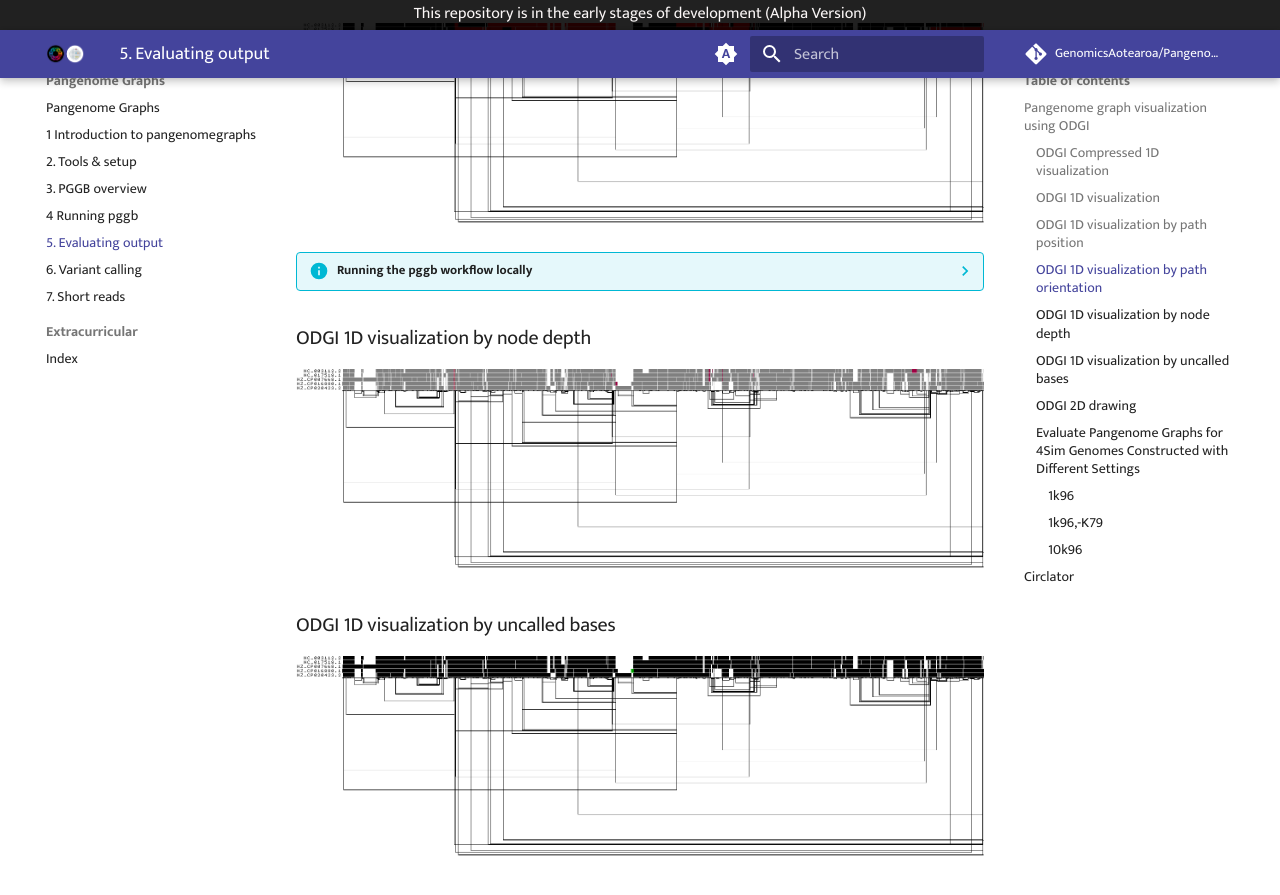
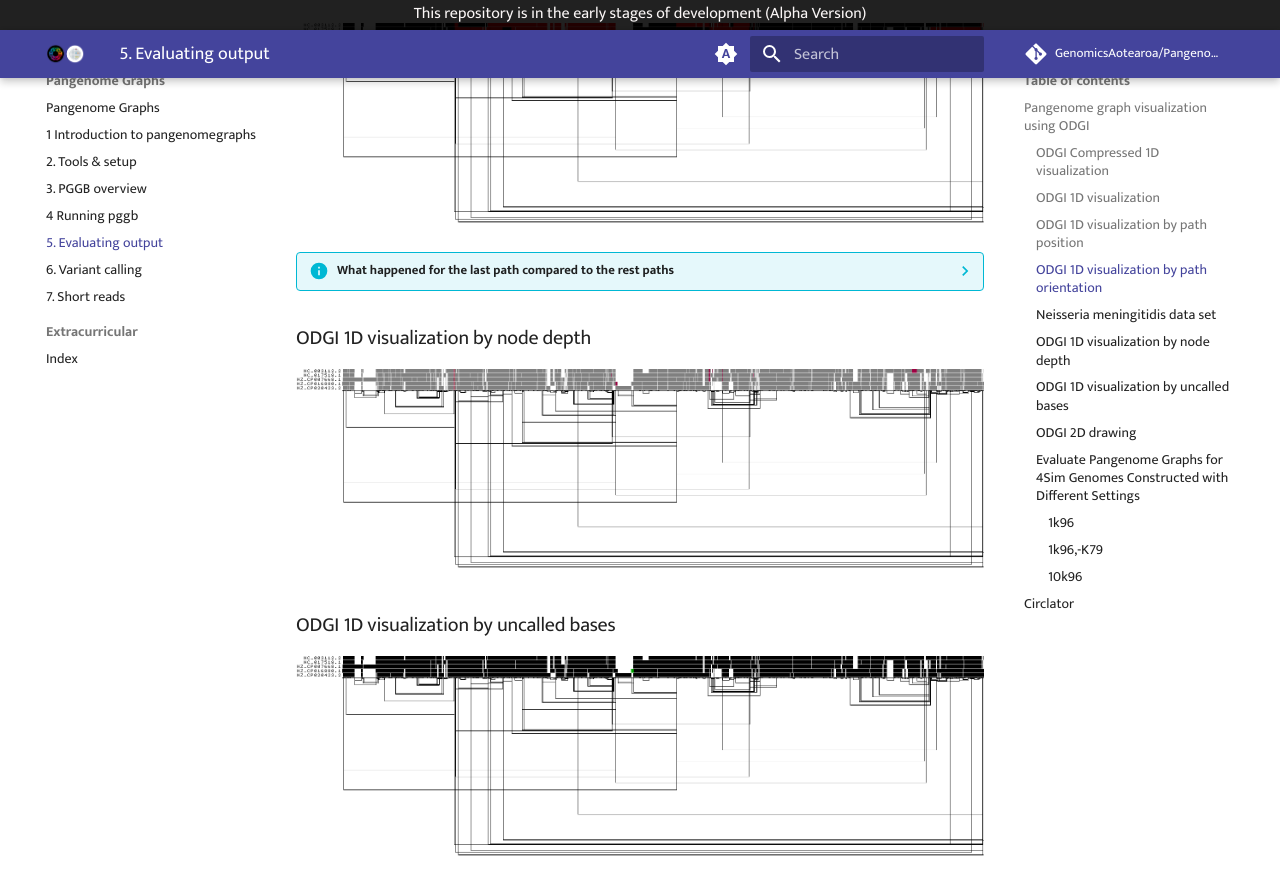
Before and after one commit to GenomicsAotearoa/Pangenome-Graphs-Workshop, an MkDocs documentation site: the page built from docs/5_Evaluating_pggb_output.md, in a window 1280 px wide and 900 px high, scrolled down 1624 px. Shown: the top 895 px of the window. Built offline with MkDocs 1.6.1 and Material for MkDocs 9.7.7, drawn with Linux system fonts in a browser that asks for light colours; comment, search, counter and statistics services are not loaded.

Commit message:
Update 5_Evaluating_pggb_output.md

```diff
--- a/docs/5_Evaluating_pggb_output.md
+++ b/docs/5_Evaluating_pggb_output.md
@@ -29,8 +29,9 @@ This image shows a 1D rendering of the built pangenome graph where the paths are
 ![ODGI 1D visualization by path orientation](theme_figures/ODGI-Path-Orientation-1D-5NM.png)
 
 
+??? info "What happened for the last path compared to the rest paths"
 
-??? info "Running the pggb workflow locally"
+    ### *Neisseria meningitidis* data set
 
 
 
```
